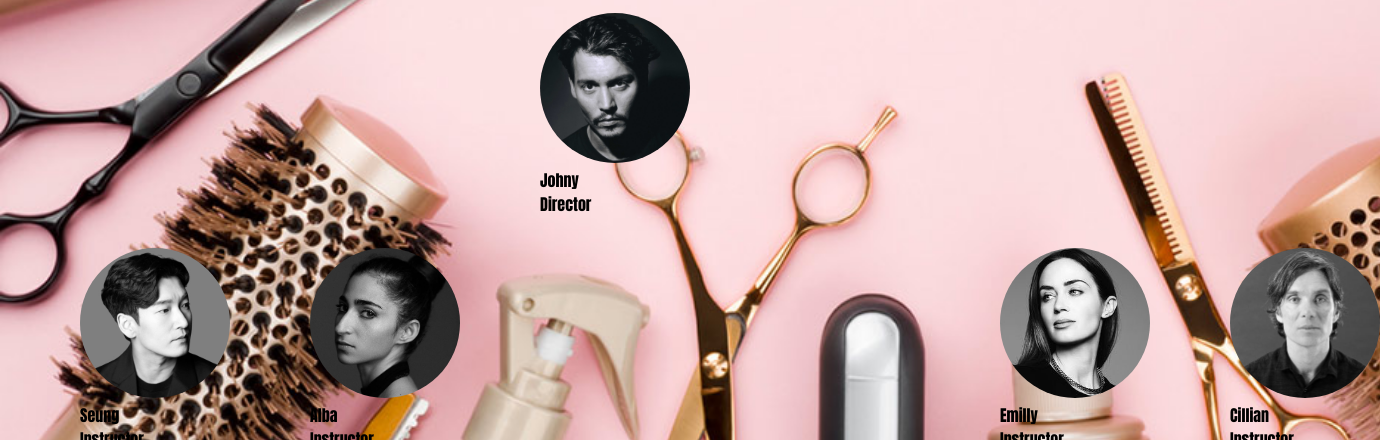
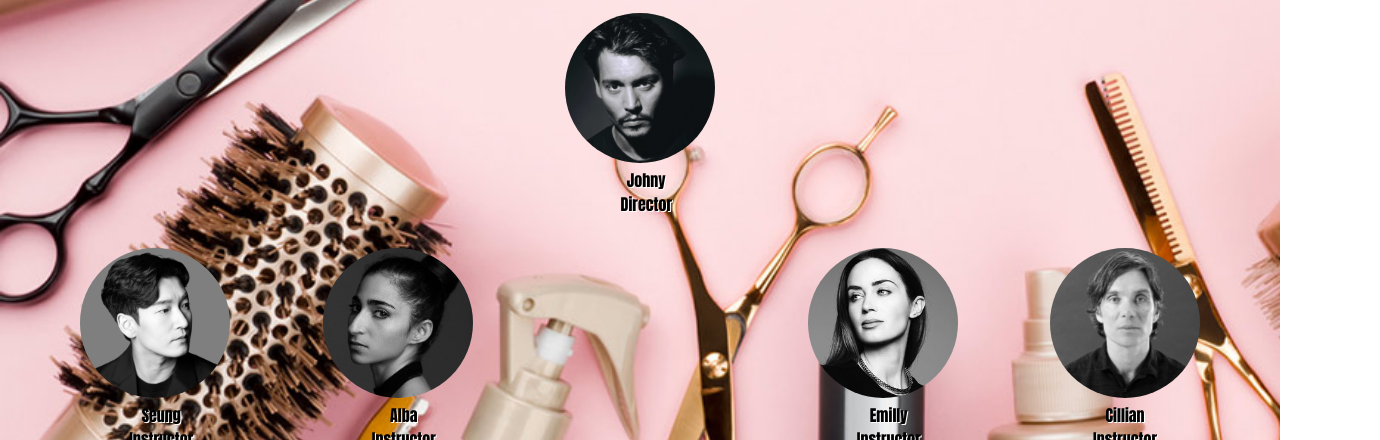
Before and after one commit to m3uma/hairdressing-salon, a plain HTML site: page team.html in a window 1280 px wide. Shown: the part 360-800 px from the top of the page, 1380 px wide, since content can reach past the window. Drawn offline with Linux system fonts and the light colour scheme; a web font is replaced by a local one.

Commit message:
fixed team position

```diff
--- a/css/team/section-team.css
+++ b/css/team/section-team.css
@@ -3,17 +3,15 @@
     grid-template-columns: repeat(4, 1fr);
     grid-template-rows: repeat(3, 1fr);
     align-content: center;
-
 }
 
 .section__director{
     grid-row: 1/3;
-    grid-column: 3/5;
+    grid-column-start: 3;
 }
 
 .section__instructor{
     grid-row: 2/3;
-    align-self: center;
 }
 
 .section__stylist{
@@ -24,6 +22,11 @@
     border-radius: 50%;
     width: 150px;
     height: 150px;
+}
+
+.section__figcaption{
+    text-align: center;
+    text-shadow: 1px 1px white;
 }
 
 @media(max-width: 1000px) {
```
